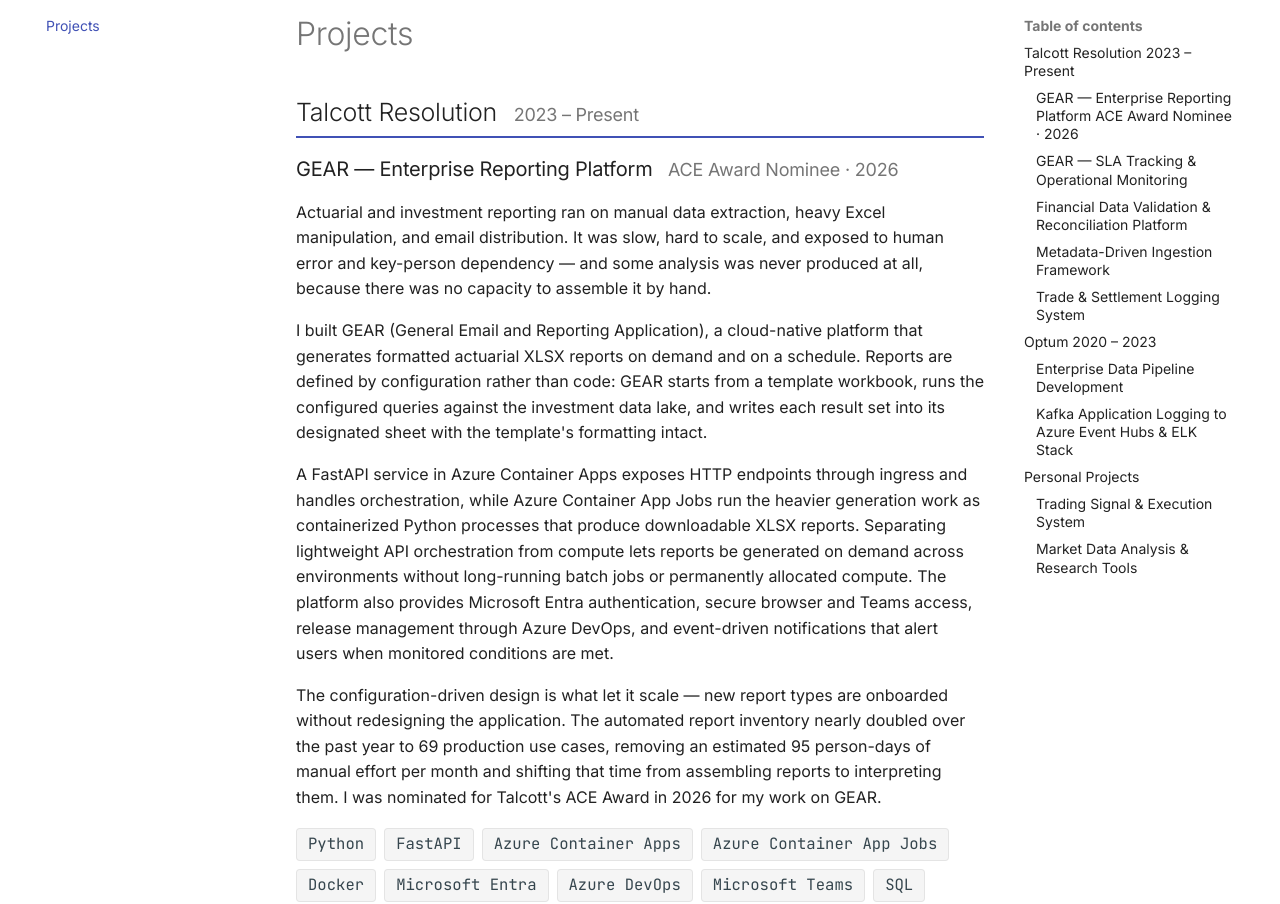
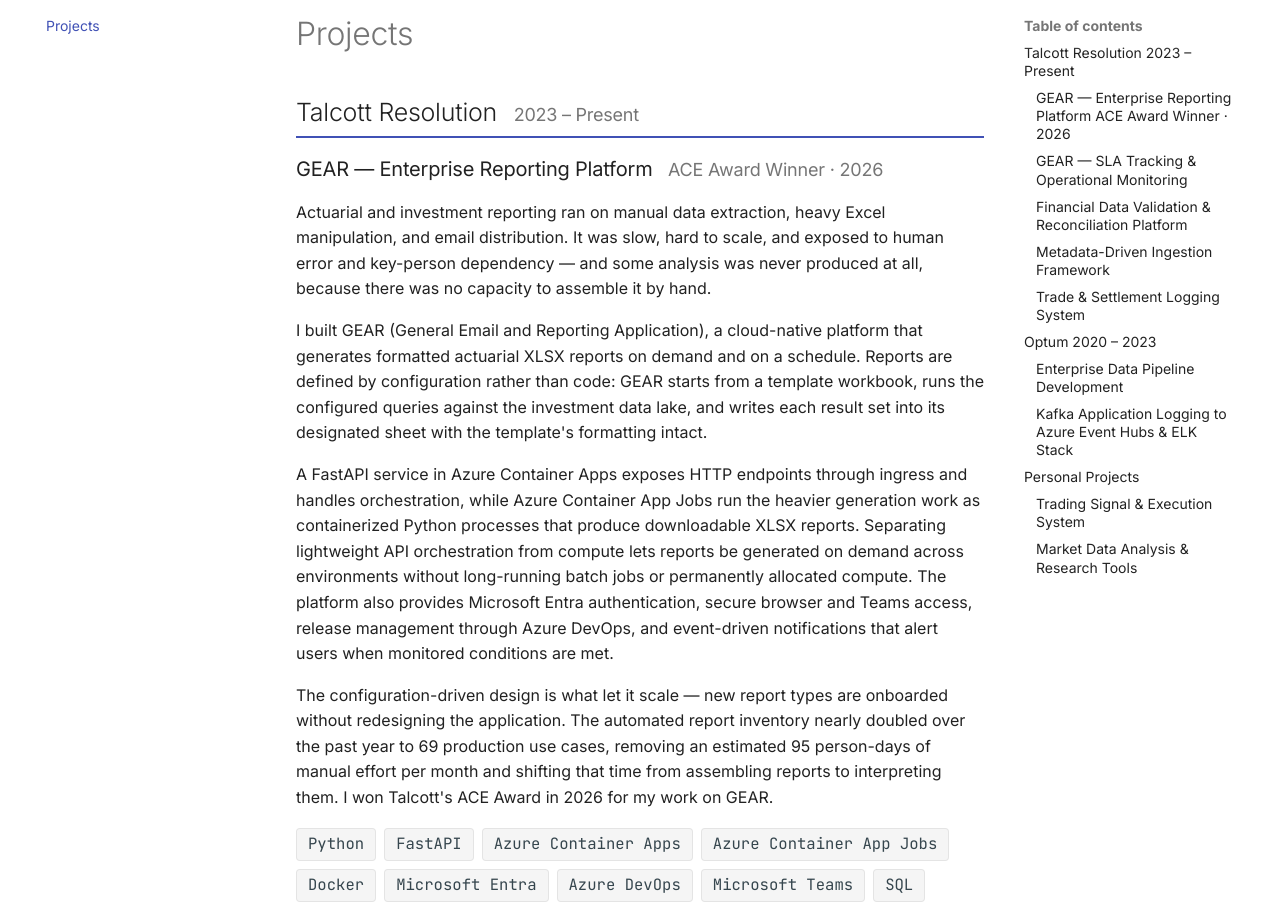
Before and after one commit to paluro567/personal-website, an MkDocs documentation site: the page built from docs/Projects.md, in a window 1280 px wide and 1400 px high. Shown: the part 133-1037 px from the top of the window. Built offline with MkDocs 1.6.1 and Material for MkDocs 9.7.7, drawn with Linux system fonts in a browser that asks for light colours.

Commit message:
ACE Award winner
Co-Authored-By: Claude Opus 5.5 <noreply@anthropic.com>

```diff
--- a/docs/Projects.md
+++ b/docs/Projects.md
@@ -2,7 +2,7 @@
 
 ## Talcott Resolution <span class="tenure">2023 – Present</span> { .employer-header }
 
-### GEAR — Enterprise Reporting Platform <span class="tenure">ACE Award Nominee · 2026</span>
+### GEAR — Enterprise Reporting Platform <span class="tenure">ACE Award Winner · 2026</span>
 
 Actuarial and investment reporting ran on manual data extraction, heavy Excel manipulation, and email distribution. It was slow, hard to scale, and exposed to human error and key-person dependency — and some analysis was never produced at all, because there was no capacity to assemble it by hand.
 
@@ -10,7 +10,7 @@ I built GEAR (General Email and Reporting Application), a cloud-native platform
 
 A FastAPI service in Azure Container Apps exposes HTTP endpoints through ingress and handles orchestration, while Azure Container App Jobs run the heavier generation work as containerized Python processes that produce downloadable XLSX reports. Separating lightweight API orchestration from compute lets reports be generated on demand across environments without long-running batch jobs or permanently allocated compute. The platform also provides Microsoft Entra authentication, secure browser and Teams access, release management through Azure DevOps, and event-driven notifications that alert users when monitored conditions are met.
 
-The configuration-driven design is what let it scale — new report types are onboarded without redesigning the application. The automated report inventory nearly doubled over the past year to 69 production use cases, removing an estimated 95 person-days of manual effort per month and shifting that time from assembling reports to interpreting them. I was nominated for Talcott's ACE Award in 2026 for my work on GEAR.
+The configuration-driven design is what let it scale — new report types are onboarded without redesigning the application. The automated report inventory nearly doubled over the past year to 69 production use cases, removing an estimated 95 person-days of manual effort per month and shifting that time from assembling reports to interpreting them. I won Talcott's ACE Award in 2026 for my work on GEAR.
 
 <div class="project-meta">
   <span class="tech-badge">Python</span>
```
Also changed, not shown: site/Projects/index.html, site/search/search_index.json.
